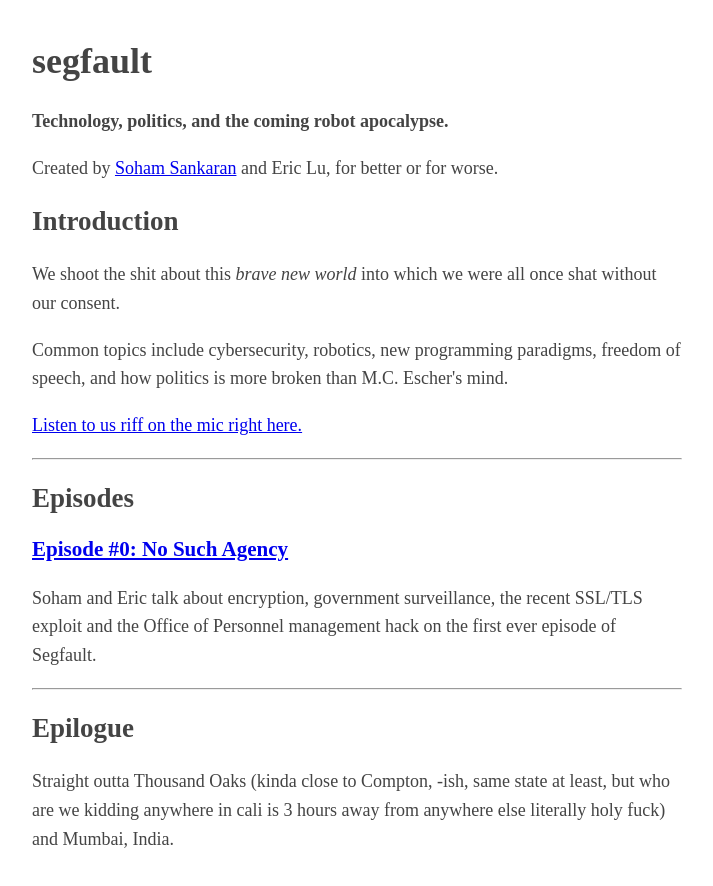
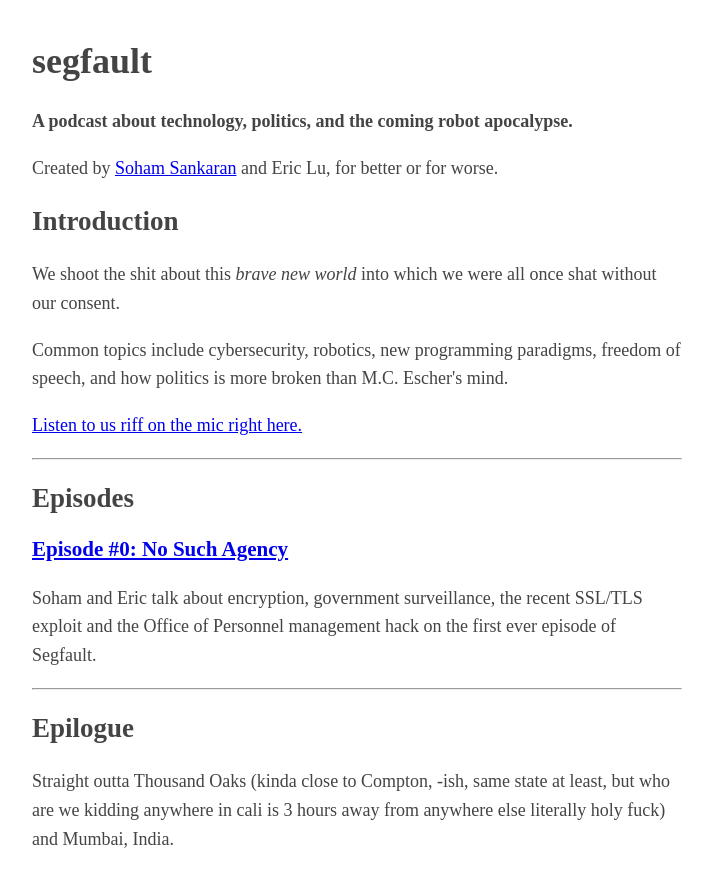
Before and after one commit to sohamsankaran/segfaultpod, a plain HTML site: page index.html in a window 1280 px wide. Shown: the whole page, without its empty margins (283-996 px from the left). Drawn offline with Linux system fonts and the light colour scheme.

Commit message:
add podcast to description

```diff
--- a/index.html
+++ b/index.html
@@ -28,7 +28,7 @@
 
     <header>
       <h1>segfault</h1>
-      <strong>Technology, politics, and the coming robot apocalypse.</strong>
+      <strong>A podcast about technology, politics, and the coming robot apocalypse.</strong>
       <p>Created by <a href = "http://soh.am">Soham Sankaran</a> and Eric Lu, for better or for worse.</p>
     </header>
 
```
